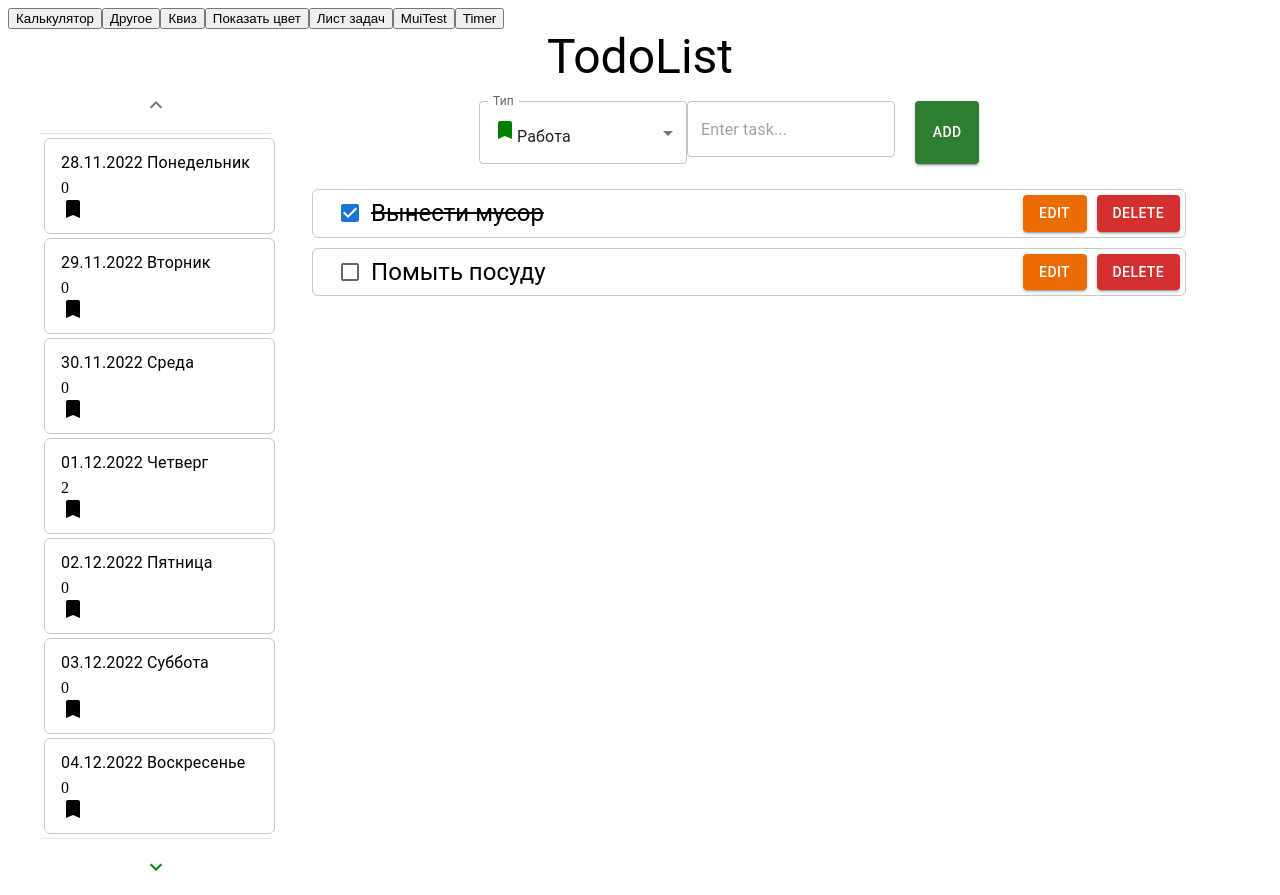
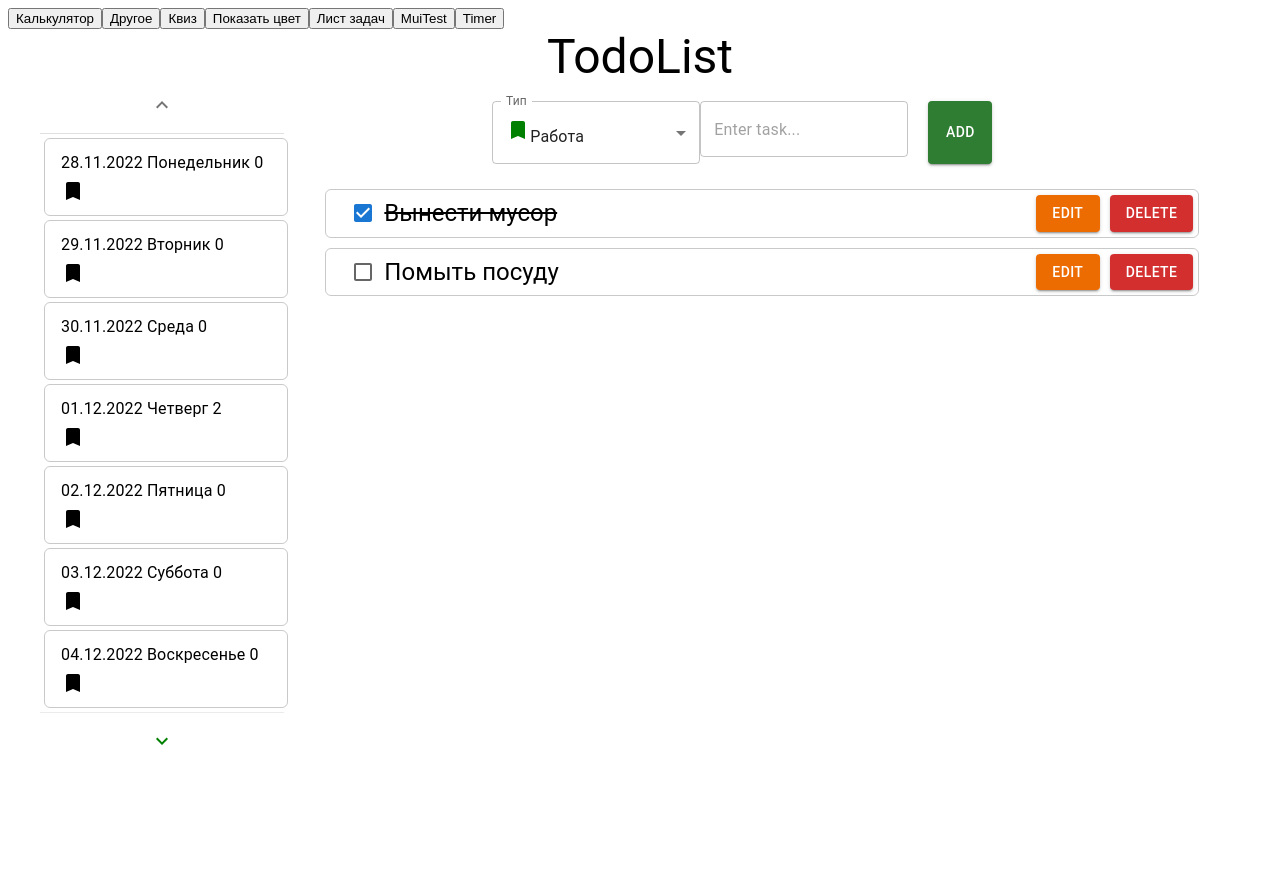
Before and after one commit to DmitriyDedunik/front-end-education, a React (Create React App) app: page / in a window 1280 px wide. Both pictures are taken after a click on the button "Лист задач". After the commit the page ends 800 px from the top, so only its background shows below. Built offline with nearby package versions, Linux system fonts and the light colour scheme.

Commit message:
add id color

```diff
--- a/src/components/ToDoList/components/Calendar/index.tsx
+++ b/src/components/ToDoList/components/Calendar/index.tsx
@@ -98,9 +98,8 @@ export const Calendar: FC<Props> = ({setCurrentDate, getCurrentDayTasks}) => {
                         <ListItem sx={buttonCalendar} button divider onClick={() => setCurrentDate(day)} key={day.toString()}>
                             <div>
                                 <ListItemText primary={
-                                    `${getTimeString(day.getDate())}.${getTimeString(day.getMonth() + 1)}.${day.getFullYear()} ${dayWeekStr[index]}`
+                                    `${getTimeString(day.getDate())}.${getTimeString(day.getMonth() + 1)}.${day.getFullYear()} ${dayWeekStr[index]} ${getCurrentDayTasks(day).length}`
                                 }/>
-                                <span>{getCurrentDayTasks(day).length}</span>
                             </div>
                             <div>
                                 <BookmarkIcon/>
--- a/src/components/ToDoList/components/TaskList/index.tsx
+++ b/src/components/ToDoList/components/TaskList/index.tsx
@@ -56,7 +56,6 @@ const TaskText = styled(Typography) <{ $isTaskDone: boolean }>`
 export function TaskList({currentDay, setStateTaskArray, stateTaskArray, stateMarkerArray}: Props) {
 
     const {lastId, setLastId} = useLastID()
-    //const {lastMarkerID, setLastMarkerID} = useLastMarker()
     const [lastMarkerID, setLastMarkerID] = useState<number>(0)
     const [textValue, setTextValue] = useState<string>('')
     const [stateEditTask, setStateEditTask] = useState<boolean>(false)
```
